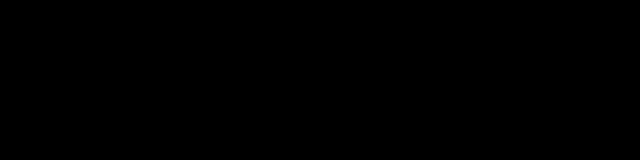
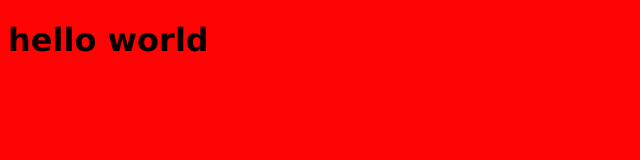
Before and after one commit to ganeshxwz/akatsuki, a plain HTML site: page index.html in a window 1280 px wide. Shown: the whole page, without its empty margins (0-640 px from the left). Drawn offline with Linux system fonts and the light colour scheme.

Commit message:
modified little

```diff
--- a/index.html
+++ b/index.html
@@ -8,6 +8,6 @@
     <link rel="stylesheet" href="styles.css">
 </head>
 <body>
-
+    <h1 style="font-family: 'Lucida Sans', 'Lucida Sans Regular', 'Lucida Grande', 'Lucida Sans Unicode', Geneva, Verdana, sans-serif;">hello world</h1>
 </body>
 </html>
--- a/styles.css
+++ b/styles.css
@@ -1,4 +1,4 @@
 body {
-    background-color: black;
-    color: white;
+    background-color: rgb(255, 4, 4);
+    color: rgb(10, 0, 0);
 }
```
